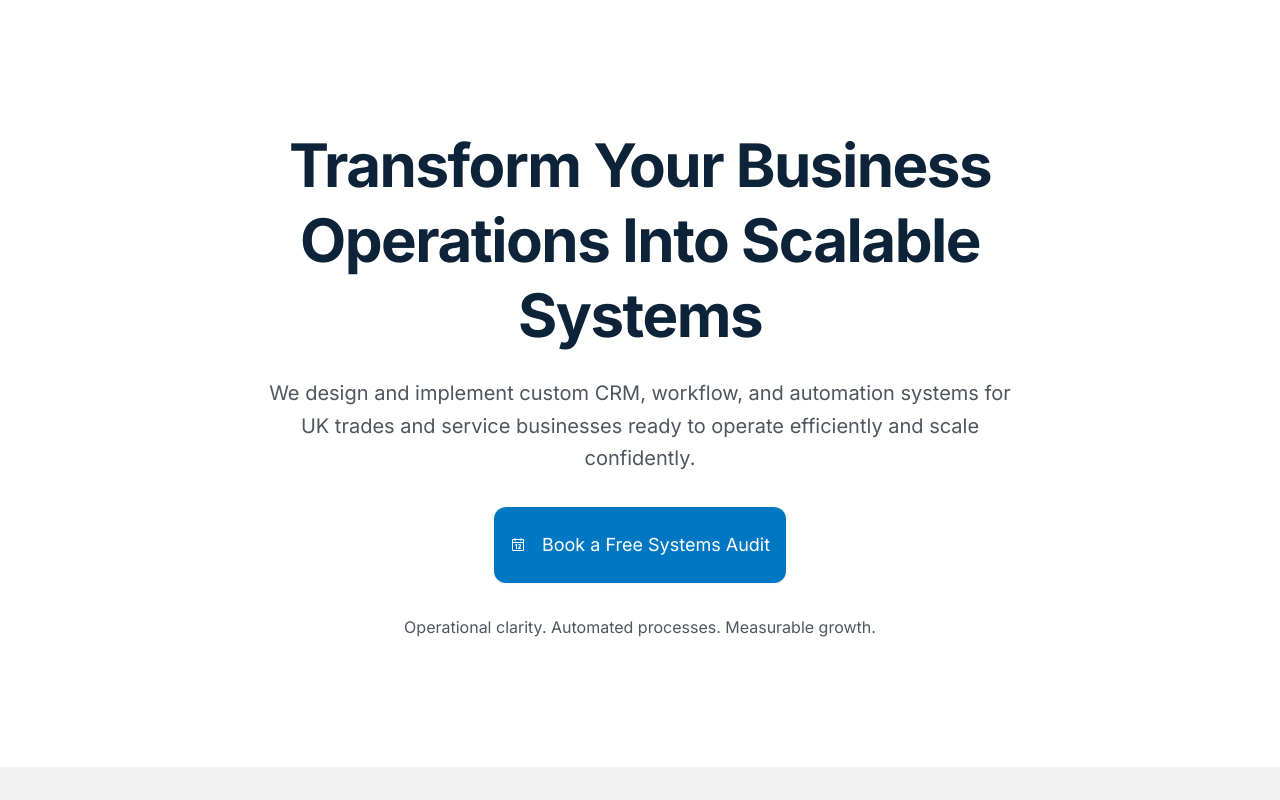
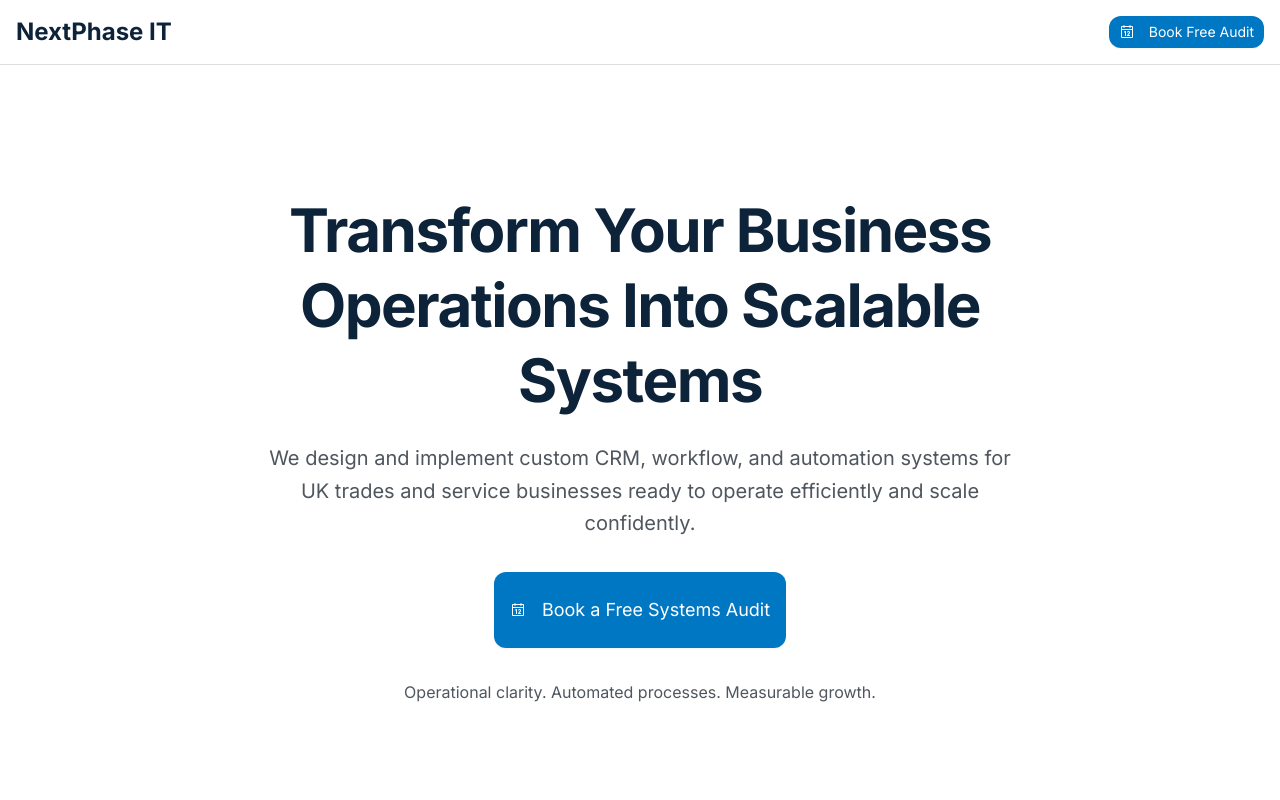
Before and after one commit to Monroe325/nextphase-it-landing, a React (Vite) app: page / in a window 1280 px wide. Shown: the top 800 px of the page. Built offline with nearby package versions, Linux system fonts and the light colour scheme.

Commit message:
Generated by Spark: do all suggestions

```diff
--- a/spark.meta.json
+++ b/spark.meta.json
@@ -1,3 +1,4 @@
 {
-  "templateVersion": 1
+  "templateVersion": 1,
+  "dbType": "kv"
 }
--- a/src/App.tsx
+++ b/src/App.tsx
@@ -1,21 +1,27 @@
+import { Header } from "@/components/landing/Header"
 import { Hero } from "@/components/landing/Hero"
 import { Problem } from "@/components/landing/Problem"
 import { Solution } from "@/components/landing/Solution"
 import { Process } from "@/components/landing/Process"
 import { Outcomes } from "@/components/landing/Outcomes"
+import { Testimonials } from "@/components/landing/Testimonials"
 import { TargetClient } from "@/components/landing/TargetClient"
+import { FAQ } from "@/components/landing/FAQ"
 import { FinalCTA } from "@/components/landing/FinalCTA"
 import { Footer } from "@/components/landing/Footer"
 
 function App() {
   return (
     <div className="min-h-screen bg-background">
+      <Header />
       <Hero />
       <Problem />
       <Solution />
       <Process />
       <Outcomes />
+      <Testimonials />
       <TargetClient />
+      <FAQ />
       <FinalCTA />
       <Footer />
     </div>
--- /dev/null
+++ b/src/components/landing/FAQ.tsx
@@ -0,0 +1,62 @@
+import {
+  Accordion,
+  AccordionContent,
+  AccordionItem,
+  AccordionTrigger,
+} from "@/components/ui/accordion"
+
+export function FAQ() {
+  const faqs = [
+    {
+      question: "How long does a typical implementation take?",
+      answer: "Most custom CRM and workflow systems are fully deployed within 4-8 weeks, depending on complexity and data migration requirements. We work in phases: audit (1 week), build (2-4 weeks), testing and training (1-2 weeks), then ongoing optimisation."
+    },
+    {
+      question: "What if we're already using software like QuickBooks or Xero?",
+      answer: "We integrate with your existing tools rather than replace them. Our systems often connect to QuickBooks, Xero, and other accounting platforms to create a unified operational view while keeping your financial data where it belongs."
+    },
+    {
+      question: "Do you provide training for our team?",
+      answer: "Yes. Hands-on training is included in every engagement. We train your team during deployment, provide documentation, and offer ongoing support to ensure everyone can use the new systems confidently."
+    },
+    {
+      question: "What happens if we need changes after go-live?",
+      answer: "We expect refinements. After initial deployment, we monitor usage, gather feedback, and make adjustments as needed. Ongoing support packages are available for businesses that want continuous optimisation."
+    },
+    {
+      question: "How much does this cost?",
+      answer: "Investment varies based on scope and complexity, typically ranging from £5,000-£25,000 for custom CRM builds and automation systems. The free systems audit provides a detailed proposal with clear pricing before any commitment."
+    },
+    {
+      question: "What makes NextPhase IT different from off-the-shelf software?",
+      answer: "Off-the-shelf tools force you to adapt your processes to their structure. We build systems that match how your business actually operates. You get exactly what you need—no bloated features, no painful workarounds, just operational clarity."
+    }
+  ]
+
+  return (
+    <section className="py-16 md:py-24 px-4">
+      <div className="max-w-4xl mx-auto">
+        <h2 className="text-3xl md:text-4xl lg:text-5xl font-bold text-foreground text-center mb-6">
+          Frequently Asked Questions
+        </h2>
+
+        <p className="text-lg text-secondary text-center mb-12 max-w-3xl mx-auto leading-relaxed">
+          Common questions from business owners considering operational transformation.
+        </p>
+
+        <Accordion type="single" collapsible className="w-full">
+          {faqs.map((faq, index) => (
+            <AccordionItem key={index} value={`item-${index}`}>
+              <AccordionTrigger className="text-left text-lg font-semibold text-foreground hover:text-accent">
+                {faq.question}
+              </AccordionTrigger>
+              <AccordionContent className="text-secondary leading-relaxed">
+                {faq.answer}
+              </AccordionContent>
+            </AccordionItem>
+          ))}
+        </Accordion>
+      </div>
+    </section>
+  )
+}
--- /dev/null
+++ b/src/components/landing/Header.tsx
@@ -0,0 +1,24 @@
+import { Button } from "@/components/ui/button"
+import { Calendar } from "@phosphor-icons/react"
+
+export function Header() {
+  return (
+    <header className="sticky top-0 z-50 w-full border-b border-border bg-background/95 backdrop-blur supports-[backdrop-filter]:bg-background/60">
+      <div className="max-w-7xl mx-auto px-4 py-4 flex items-center justify-between">
+        <div className="flex items-center gap-2">
+          <h1 className="text-xl md:text-2xl font-bold text-foreground">NextPhase IT</h1>
+        </div>
+
+        <Button
+          size="sm"
+          className="bg-accent hover:bg-accent/90 text-accent-foreground transition-all duration-200"
+          onClick={() => window.open('https://calendly.com/nextphaseit', '_blank')}
+        >
+          <Calendar className="mr-2" size={20} />
+          <span className="hidden sm:inline">Book Free Audit</span>
+          <span className="sm:hidden">Book</span>
+        </Button>
+      </div>
+    </header>
+  )
+}
--- /dev/null
+++ b/src/components/landing/Testimonials.tsx
@@ -0,0 +1,55 @@
+import { Card } from "@/components/ui/card"
+import { Quotes } from "@phosphor-icons/react"
+
+export function Testimonials() {
+  const testimonials = [
+    {
+      quote: "NextPhase IT transformed our job tracking from chaos to clarity. We now know exactly where every project stands, and our admin time has dropped by 8 hours a week.",
+      author: "James Mitchell",
+      role: "Director, Mitchell & Sons Electrical",
+      company: "Electrical Contractors, Surrey"
+    },
+    {
+      quote: "Before working with Lewes, we were drowning in spreadsheets. Now we have a custom CRM that actually fits how we work. Cash flow visibility alone has been worth the investment.",
+      author: "Sarah Thompson",
+      role: "Operations Manager",
+      company: "Thompson Construction Ltd, Manchester"
+    },
+    {
+      quote: "The systems audit identified bottlenecks we didn't even realise existed. The automated invoicing system they built has cut our billing cycle from 2 weeks to 3 days.",
+      author: "David Chen",
+      role: "Founder",
+      company: "Chen Plumbing Services, London"
+    }
+  ]
+
+  return (
+    <section className="py-16 md:py-24 px-4 bg-muted">
+      <div className="max-w-6xl mx-auto">
+        <h2 className="text-3xl md:text-4xl lg:text-5xl font-bold text-foreground text-center mb-6">
+          What Our Clients Say
+        </h2>
+
+        <p className="text-lg text-secondary text-center mb-12 max-w-3xl mx-auto leading-relaxed">
+          Real results from UK trades and service businesses that made the transition from manual chaos to structured systems.
+        </p>
+
+        <div className="grid md:grid-cols-3 gap-6">
+          {testimonials.map((testimonial, index) => (
+            <Card key={index} className="p-6 border border-border bg-background relative">
+              <Quotes className="text-accent/20 absolute top-4 right-4" size={48} weight="fill" />
+              <p className="text-foreground leading-relaxed mb-6 relative z-10">
+                "{testimonial.quote}"
+              </p>
+              <div className="pt-4 border-t border-border">
+                <p className="font-semibold text-foreground">{testimonial.author}</p>
+                <p className="text-sm text-secondary">{testimonial.role}</p>
+                <p className="text-sm text-muted-foreground mt-1">{testimonial.company}</p>
+              </div>
+            </Card>
+          ))}
+        </div>
+      </div>
+    </section>
+  )
+}
--- a/src/index.css
+++ b/src/index.css
@@ -59,6 +59,10 @@
   --radius-full: 9999px;
 }
 
+html {
+  scroll-behavior: smooth;
+}
+
 body {
   font-family: 'Inter', -apple-system, BlinkMacSystemFont, 'Segoe UI', sans-serif;
   -webkit-font-smoothing: antialiased;
```
Also changed, not shown: 1 other file (tests, documents, lock files or other folders).
